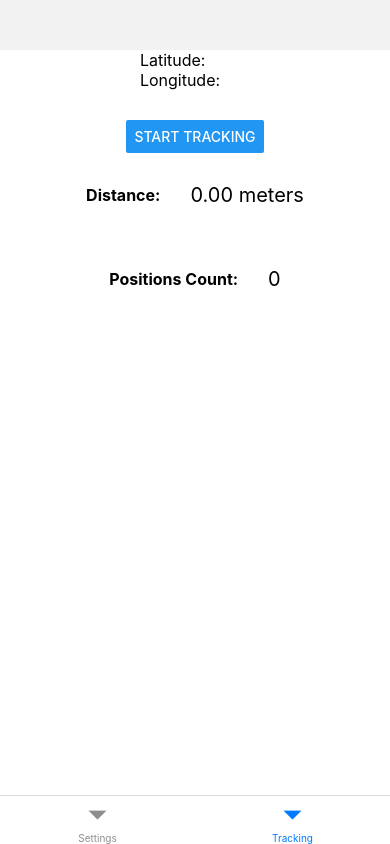
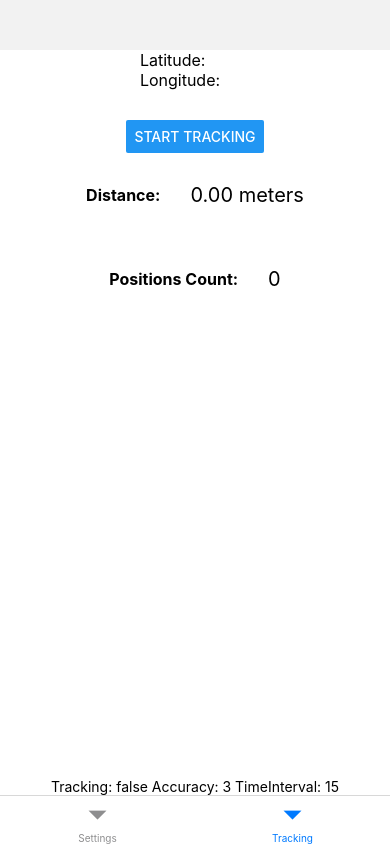
Before and after one commit to pavelchlebek/sport-tracker, a React Native app: screen /Tracking in a window 390 px wide. Built offline with nearby package versions, Linux system fonts and the light colour scheme; what expo-task-manager would draw is missing.

Commit message:
Add LocationContext.tsx - wip

```diff
--- a/App.tsx
+++ b/App.tsx
@@ -7,6 +7,7 @@ import { NavigationContainer } from '@react-navigation/native';
 
 import { SettingsScreen } from './src/screens/SettingsScreen';
 import { TrackingScreen } from './src/screens/TrackingScreen';
+import { LocationContextProvider } from './src/store/LocationContext';
 
 type RootTabParamList = {
   Settings: undefined
@@ -18,12 +19,14 @@ const Tab = createBottomTabNavigator<RootTabParamList>()
 export default function App() {
   return (
     <SafeAreaProvider>
+      <LocationContextProvider>
         <NavigationContainer>
           <Tab.Navigator screenOptions={{ headerShown: false }}>
             <Tab.Screen name="Settings" component={SettingsScreen} />
             <Tab.Screen name="Tracking" component={TrackingScreen} />
           </Tab.Navigator>
         </NavigationContainer>
+      </LocationContextProvider>
     </SafeAreaProvider>
   )
 }
--- a/src/screens/SettingsScreen.tsx
+++ b/src/screens/SettingsScreen.tsx
@@ -118,7 +118,7 @@ const styles = StyleSheet.create({
   timeInterval: {
     alignItems: "center",
     // backgroundColor: colorPrimaryGray,
-    marginBottom: marginSmall,
+    marginBottom: marginMedium,
   },
   label: {
     fontSize: textLarge,
--- a/src/screens/TrackingScreen.tsx
+++ b/src/screens/TrackingScreen.tsx
@@ -11,6 +11,7 @@ import {
   View,
 } from 'react-native';
 
+import { useLocationContext } from '../store/LocationContext';
 import { calculateDistance } from '../utils/helpers';
 import { locationService } from '../utils/locationService';
 
@@ -55,6 +56,10 @@ export const TrackingScreen: React.FC<TProps> = () => {
 
   const [tracking, setTracking] = React.useState(false)
 
+  //----------- LocationContext stuff -------------------------------------
+
+  const locationContext = useLocationContext()
+
   // ----------------------------------------------------------------------
 
   const onLocationUpdate = ({ lat, long }: TLocation) => {
@@ -96,9 +101,11 @@ export const TrackingScreen: React.FC<TProps> = () => {
           timeInterval: 5000,
           distanceInterval: 0,
           deferredUpdatesInterval: 0,
+          showsBackgroundLocationIndicator: true,
           foregroundService: {
             notificationTitle: "Probíha geolokace na pozadí",
             notificationBody: "To turn off....",
+            killServiceOnDestroy: false,
           },
         })
       }
@@ -118,8 +125,10 @@ export const TrackingScreen: React.FC<TProps> = () => {
   const handleTracking = () => {
     if (tracking) {
       stopTracking()
+      locationContext.setTracking(false)
     } else {
       startTracking()
+      locationContext.setTracking(true)
     }
   }
 
@@ -165,6 +174,9 @@ export const TrackingScreen: React.FC<TProps> = () => {
           )
         })}
       </ScrollView>
+      <View>
+        <Text>{`Tracking: ${locationContext.tracking} Accuracy: ${locationContext.accuracy} TimeInterval: ${locationContext.timeInterval}`}</Text>
+      </View>
     </View>
   )
 }
--- /dev/null
+++ b/src/store/LocationContext.tsx
@@ -0,0 +1,42 @@
+import React from 'react';
+
+import { LocationAccuracy } from 'expo-location';
+
+type TLocationContextObject = {
+  timeInterval: number
+  accuracy: LocationAccuracy
+  tracking: boolean
+  setTimeInterval: (interval: number) => void
+  setAccuracy: (accuracy: LocationAccuracy) => void
+  setTracking: (tracking: boolean) => void
+}
+
+const LocationContext = React.createContext<TLocationContextObject>({
+  timeInterval: 15,
+  accuracy: 3,
+  tracking: false,
+  setTimeInterval: () => {},
+  setAccuracy: () => {},
+  setTracking: () => {},
+})
+
+export const useLocationContext = () => {
+  return React.useContext(LocationContext)
+}
+
+export const LocationContextProvider: React.FC = ({ children }) => {
+  const [timeInterval, setTimeInterval] = React.useState(15)
+  const [accuracy, setAccuracy] = React.useState(3)
+  const [tracking, setTracking] = React.useState(false)
+
+  const contextValue: TLocationContextObject = {
+    timeInterval: timeInterval,
+    accuracy: accuracy,
+    tracking: tracking,
+    setTimeInterval: (interval) => setTimeInterval(interval),
+    setAccuracy: (accuracy) => setAccuracy(accuracy),
+    setTracking: (tracking) => setTracking(tracking),
+  }
+
+  return <LocationContext.Provider value={contextValue}>{children}</LocationContext.Provider>
+}
```
Lines whose indentation alone changed are shown as unchanged.
